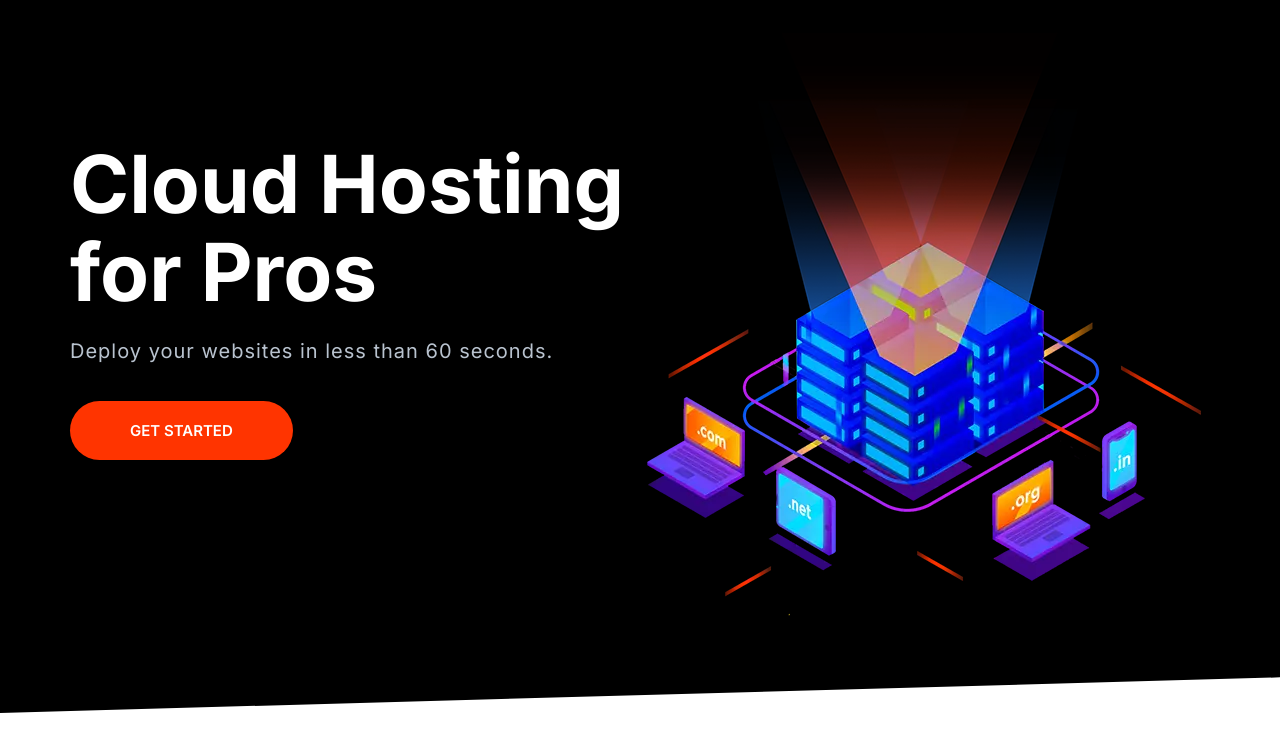
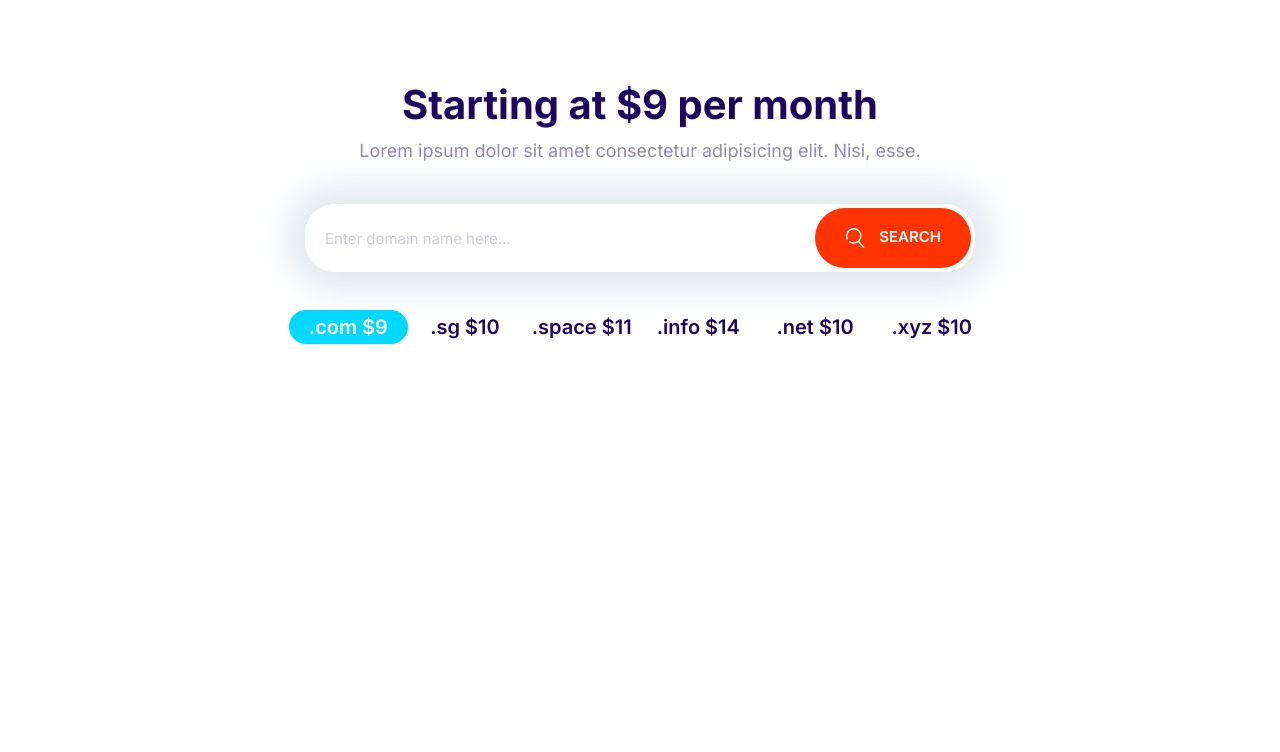
Before and after one commit to Evans-Asiedu/moshify, a plain HTML site: page index.html in a window 1280 px wide. Drawn offline with Linux system fonts and the light colour scheme.

Commit message:
Build the block-domain component

```diff
--- a/css/styles.css
+++ b/css/styles.css
@@ -205,6 +205,14 @@ a {
   white-space: nowrap;
   text-align: center;
   margin: 1rem 0;
+  outline: 0;
+}
+
+.btn .icon {
+  width: 2rem;
+  height: 2rem;
+  margin-right: 1rem;
+  vertical-align: middle;
 }
 
 .btn--primary {
@@ -721,3 +729,29 @@ a {
     padding-top: 0;
   }
 }
+
+/* Domain Block */
+.block-domain .input-group {
+  box-shadow: 0 0 30px 20px #e6ebee;
+  border: 0;
+  margin: 4rem auto;
+  max-width: 670px;
+}
+
+.block-domain__prices {
+  color: var(--color-headings);
+  display: grid;
+  grid-template-columns: repeat(3, 1fr);
+  grid-template-rows: repeat(2, 6rem);
+  font-size: 2rem;
+  font-weight: 600;
+  justify-items: center;
+  max-width: 700px;
+  margin: 0 auto;
+}
+
+@media screen and (min-width: 768px) {
+  .block-domain__prices {
+    grid-template-columns: repeat(auto-fit, minmax(10rem, 1fr));
+  }
+}
--- a/index.html
+++ b/index.html
@@ -14,27 +14,34 @@
     <link rel="stylesheet" href="css/styles.css" />
   </head>
   <body>
-    <section class="block block--dark block--skewed-left hero">
-      <div class="container grid grid--1x2">
-        <header class="block__header hero__content">
-          <h1 class="block__heading">Cloud Hosting for Pros</h1>
-          <p class="hero__tagline">
-            Deploy your websites in less than 60 seconds.
-          </p>
-          <a href="" class="btn btn--accent btn--stretched">Get Started</a>
-        </header>
-        <picture>
-          <source
-            type="image/webp"
-            srcset="images/banner.webp 1x, images/banner@2x.webp 2x"
-          />
-          <source
-            type="image/png"
-            srcset="images/banner.png 1x, images/banner@2x.png 2x"
-          />
-          <img class="hero__image" src="images/banner.png" alt="" />
-        </picture>
+    <section class="block container block-domain">
+      <header class="block__header">
+        <h2>Starting at $9 per month</h2>
+        <p>
+          Lorem ipsum dolor sit amet consectetur adipisicing elit. Nisi, esse.
+        </p>
+      </header>
+      <div class="input-group">
+        <input
+          type="text"
+          class="input"
+          placeholder="Enter domain name here..."
+        />
+        <button class="btn btn--accent">
+          <svg class="icon icon--white">
+            <use xlink:href="images/sprite.svg#search"></use>
+          </svg>
+          Search
+        </button>
       </div>
+      <ul class="list block-domain__prices">
+        <li><span class="badge badge--secondary">.com $9</span></li>
+        <li>.sg $10</li>
+        <li>.space $11</li>
+        <li>.info $14</li>
+        <li>.net $10</li>
+        <li>.xyz $10</li>
+      </ul>
     </section>
     <script src="js/main.js"></script>
   </body>
```
Also changed, not shown: components/block-domain.html (added, +23 -0 lines).
